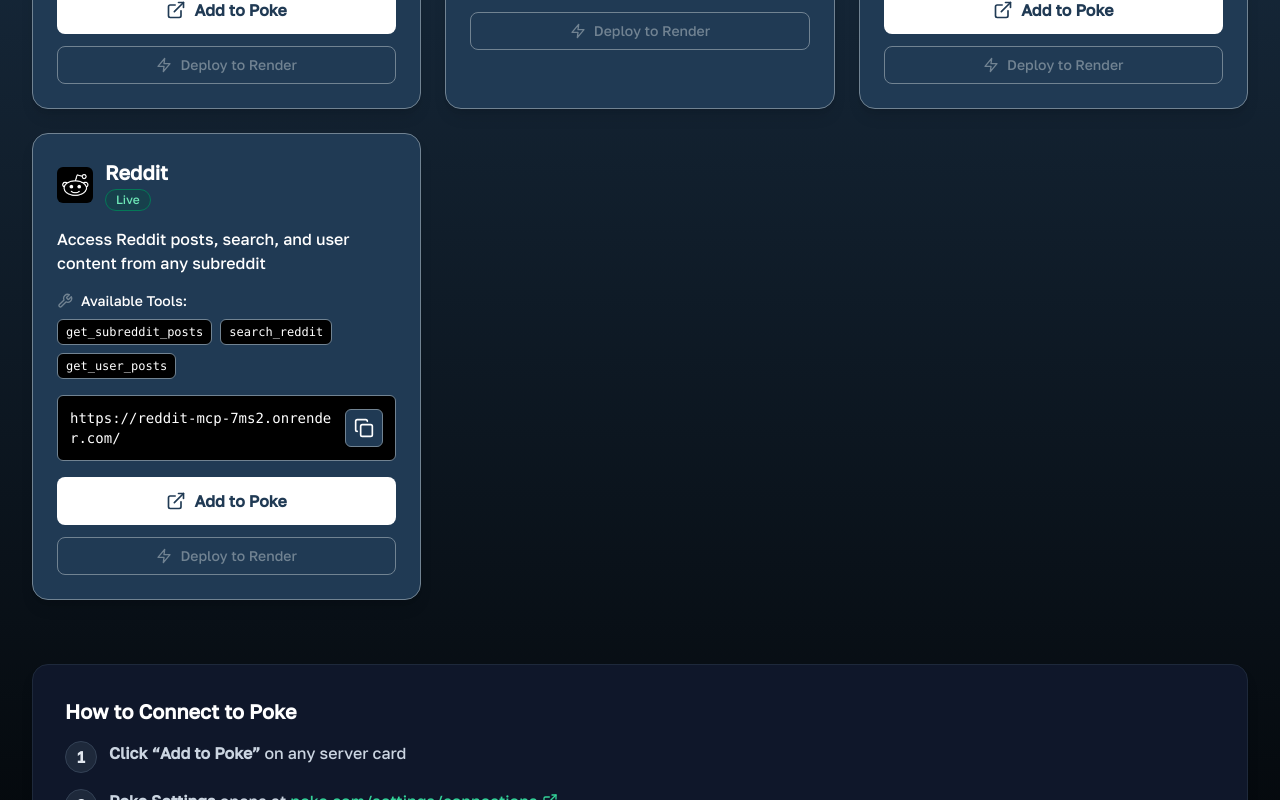
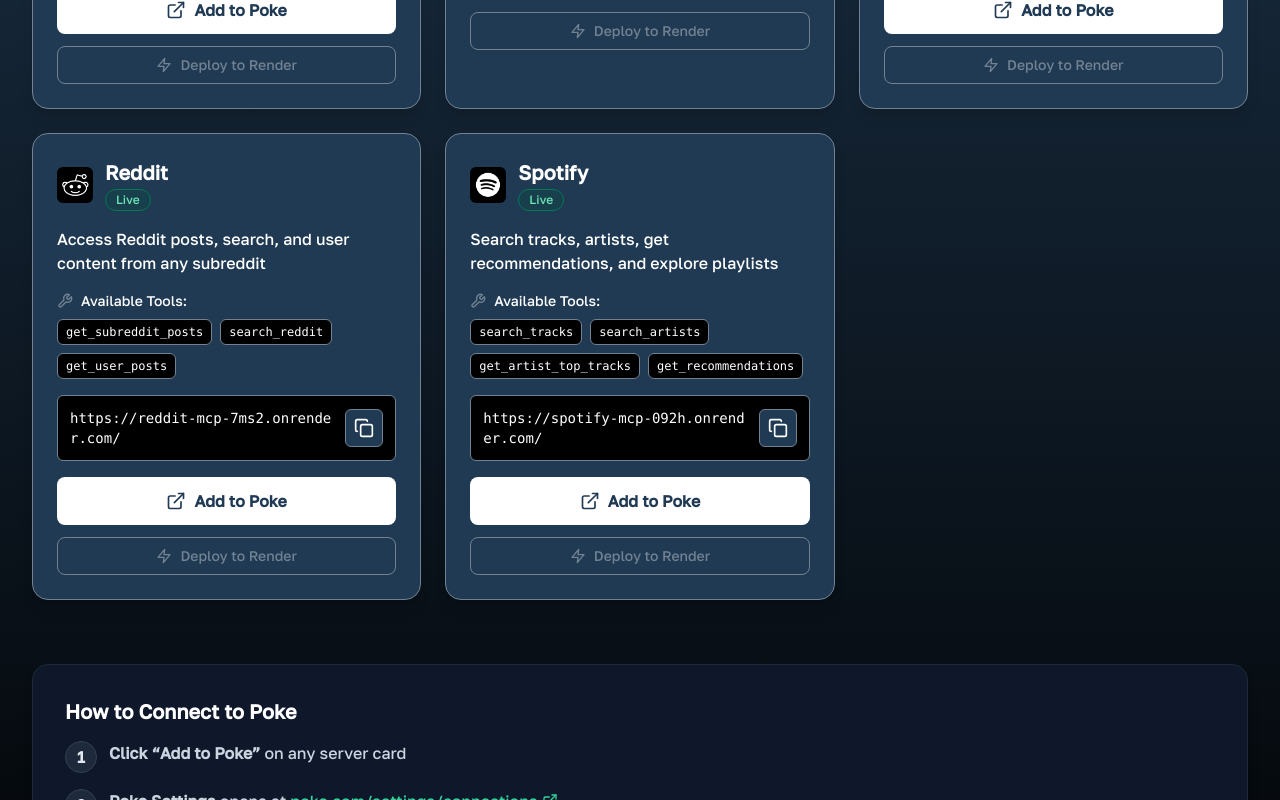
Before and after one commit to akarnik23/mcp-marketplace, a Next.js app: page / in a window 1280 px wide. Shown: the part 615-1415 px from the top of the page. Built offline with nearby package versions, Linux system fonts and the light colour scheme.

Commit message:
Add Spotify MCP to frontend with PNG icon and update README

```diff
--- a/app/page.tsx
+++ b/app/page.tsx
@@ -54,6 +54,16 @@
     url: 'https://reddit-mcp-7ms2.onrender.com/',
     status: 'live',
     githubRepo: 'https://github.com/akarnik23/mcp-reddit'
+  },
+  {
+    id: 'spotify',
+    name: 'Spotify',
+    description: 'Search tracks, artists, get recommendations, and explore playlists',
+    icon: '/spotify.png',
+    capabilities: ['search_tracks', 'search_artists', 'get_artist_top_tracks', 'get_recommendations'],
+    url: 'https://spotify-mcp-092h.onrender.com/',
+    status: 'live',
+    githubRepo: 'https://github.com/akarnik23/mcp-spotify'
   }
 ]
 
```
Also changed, not shown: public/spotify.png (added), 1 other file (tests, documents, lock files or other folders).
